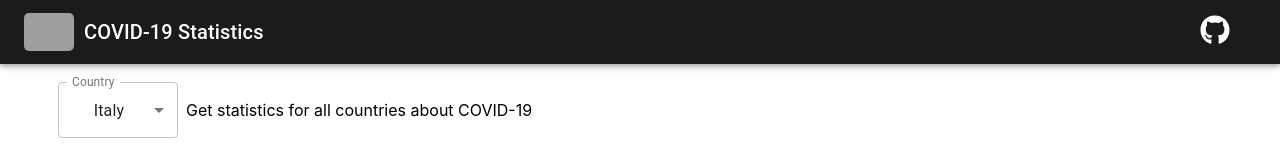
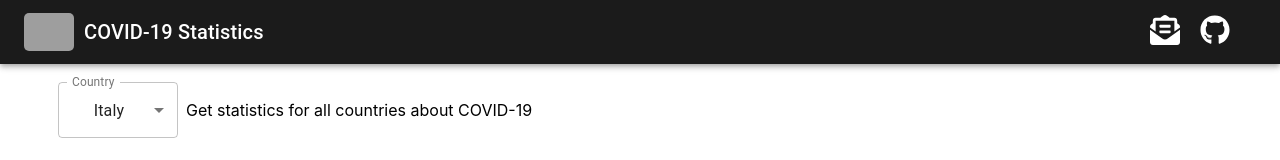
Before and after one commit to JamesonC/COVID-19-Statistics, a React (Create React App) app: page / in a window 1280 px wide. Shown: the top 160 px of the page. Built offline with nearby package versions, Linux system fonts and the light colour scheme; no server answers; grey boxes are pictures that could not be loaded.

Commit message:
google forms icon and feedback

```diff
--- a/src/Components/Navbar.js
+++ b/src/Components/Navbar.js
@@ -4,6 +4,7 @@ import AppBar from '@material-ui/core/AppBar';
 import Toolbar from '@material-ui/core/Toolbar';
 import Typography from '@material-ui/core/Typography';
 import { FaGithub } from 'react-icons/fa';
+import { FaEnvelopeOpenText } from 'react-icons/fa';
 
 const useStyles = makeStyles({
   root: {
@@ -30,7 +31,8 @@ export default function SimpleAppBar() {
             COVID-19 Statistics
           </Typography>
           <div style={{ position: 'absolute', right: 0, marginRight: 50 }}>
-            <a target='_blank' rel="noopener noreferrer" style={{ color: 'white' }} href={'https://github.com/JamesonC/COVID-19-Statistics'}> <FaGithub size={30} /></a>
+            <a target='_blank' rel="noopener noreferrer" style={{ color: 'white', marginRight: 20 }} href={'https://forms.gle/apBVdMxyAydpA9g57'}><FaEnvelopeOpenText size={30} /></a>
+            <a target='_blank' rel="noopener noreferrer" style={{ color: 'white' }} href={'https://github.com/JamesonC/COVID-19-Statistics'}><FaGithub size={30} /></a>
           </div>
         </Toolbar>
       </AppBar>
```
